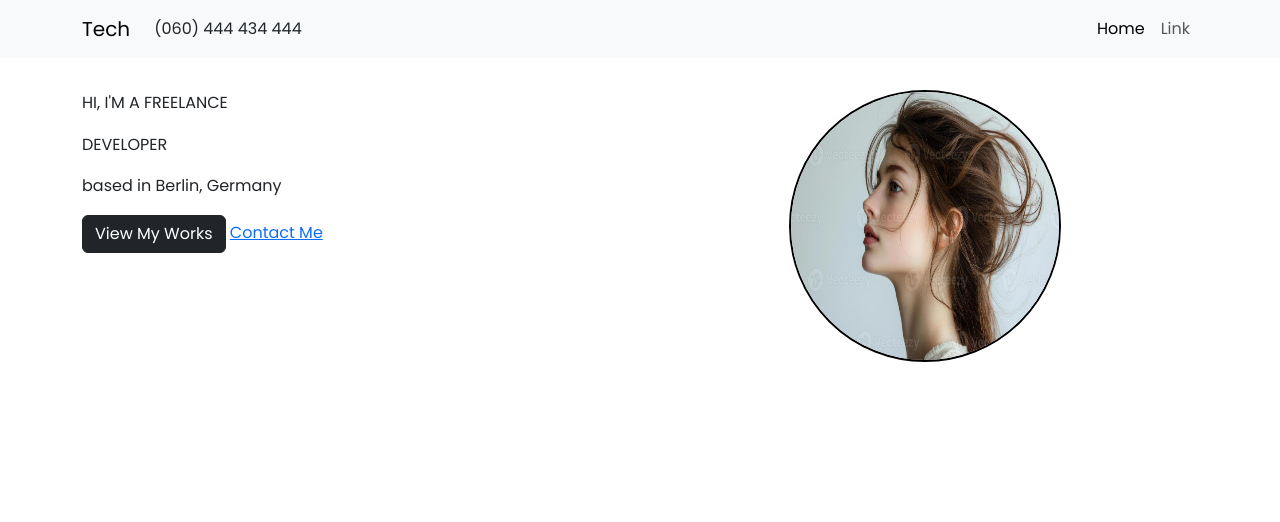
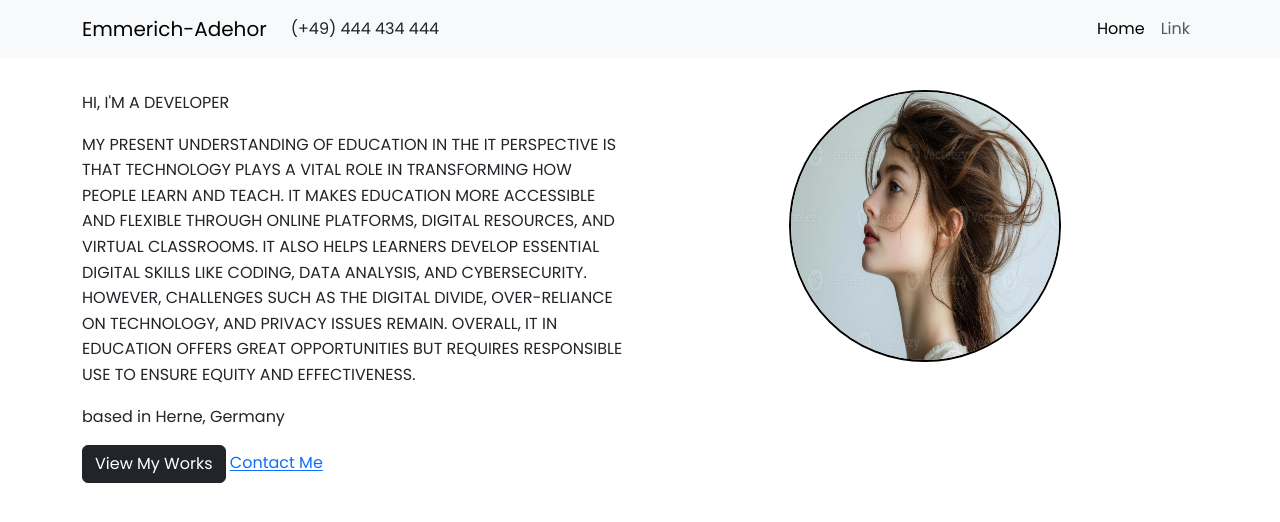
Before and after one commit to ebivien/class, a plain HTML site: page portfolio-website/index.html in a window 1280 px wide. Drawn offline with nearby package versions, Linux system fonts and the light colour scheme.

Commit message:
made changes

```diff
--- a/portfolio-website/index.html
+++ b/portfolio-website/index.html
@@ -16,8 +16,8 @@
     <!-- navbar -->
     <nav class="navbar navbar-expand-lg bg-body-tertiary">
         <div class="container">
-            <a class="navbar-brand" href="#">Tech</a>
-            <div class=""><span class="text-4 me-2"><i class="fas fa-phone"></i></span>(060) 444 434
+            <a class="navbar-brand" href="#">Emmerich-Adehor</a>
+            <div class=""><span class="text-4 me-2"><i class="fas fa-phone"></i></span>(+49) 444 434
                 444</div>
             <button class="navbar-toggler" type="button" data-bs-toggle="collapse"
                 data-bs-target="#navbarSupportedContent" aria-controls="navbarSupportedContent" aria-expanded="false"
@@ -43,10 +43,16 @@
             <div class="row">
                 <div class="col-md-6">
                     <div class="text-uppercase">
-                        <p>Hi, I'm a freelance</p>
-                        <p>developer</p>
+                        <p>Hi, I'm a developer</p>
+                        <p>My present understanding of education in the IT perspective is that technology plays a vital
+                            role in transforming how people learn and teach. IT makes education more accessible and
+                            flexible through online platforms, digital resources, and virtual classrooms. It also helps
+                            learners develop essential digital skills like coding, data analysis, and cybersecurity.
+                            However, challenges such as the digital divide, over-reliance on technology, and privacy
+                            issues remain. Overall, IT in education offers great opportunities but requires responsible
+                            use to ensure equity and effectiveness.</p>
                     </div>
-                    <p>based in Berlin, Germany</p>
+                    <p>based in Herne, Germany</p>
                     <div class="action-btn">
                         <button class="btn btn-dark">View My Works</button>
                         <a href="#">Contact Me</a>
```
Also changed, not shown: portfolio-website/style.css (line endings or trailing spaces).
